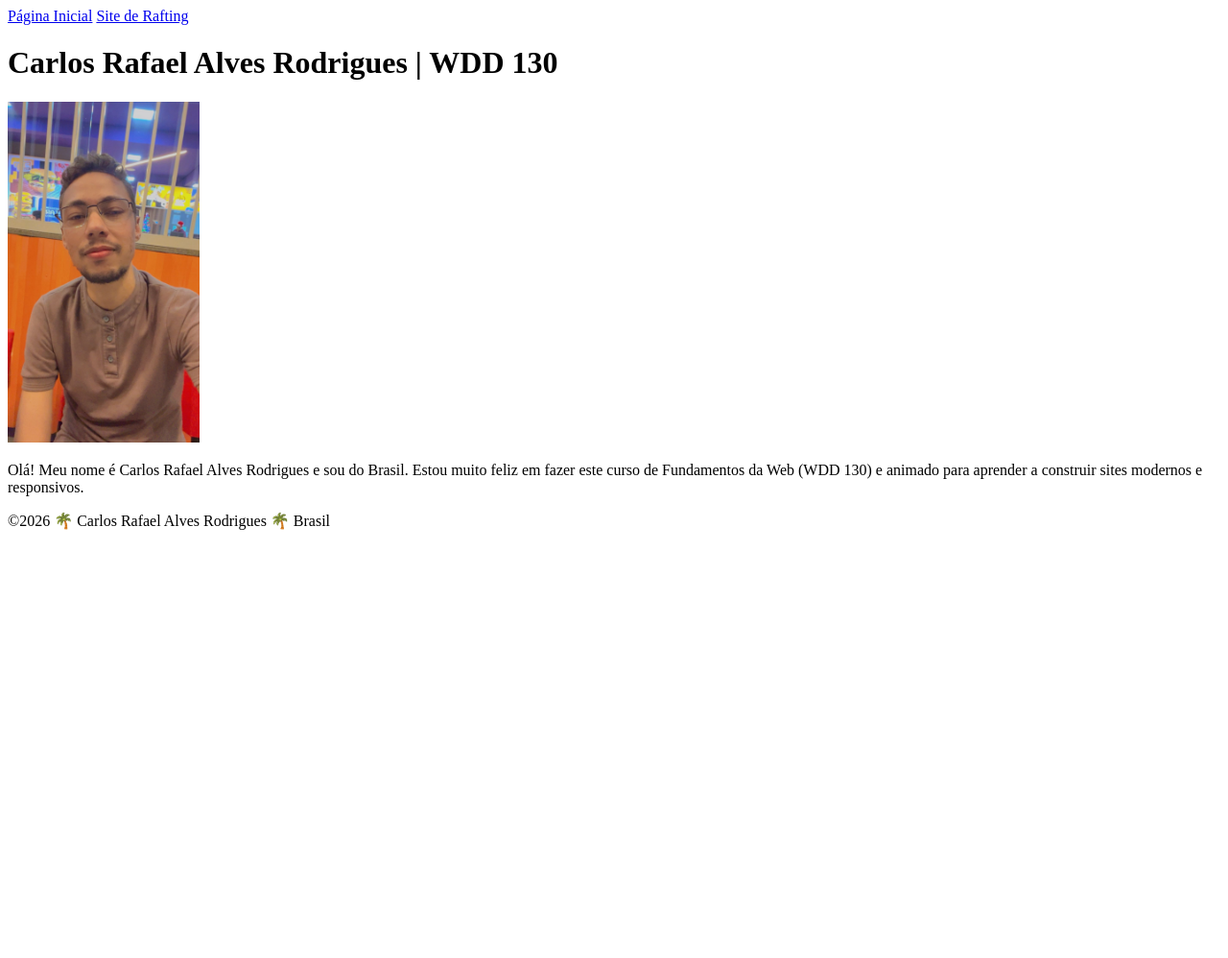
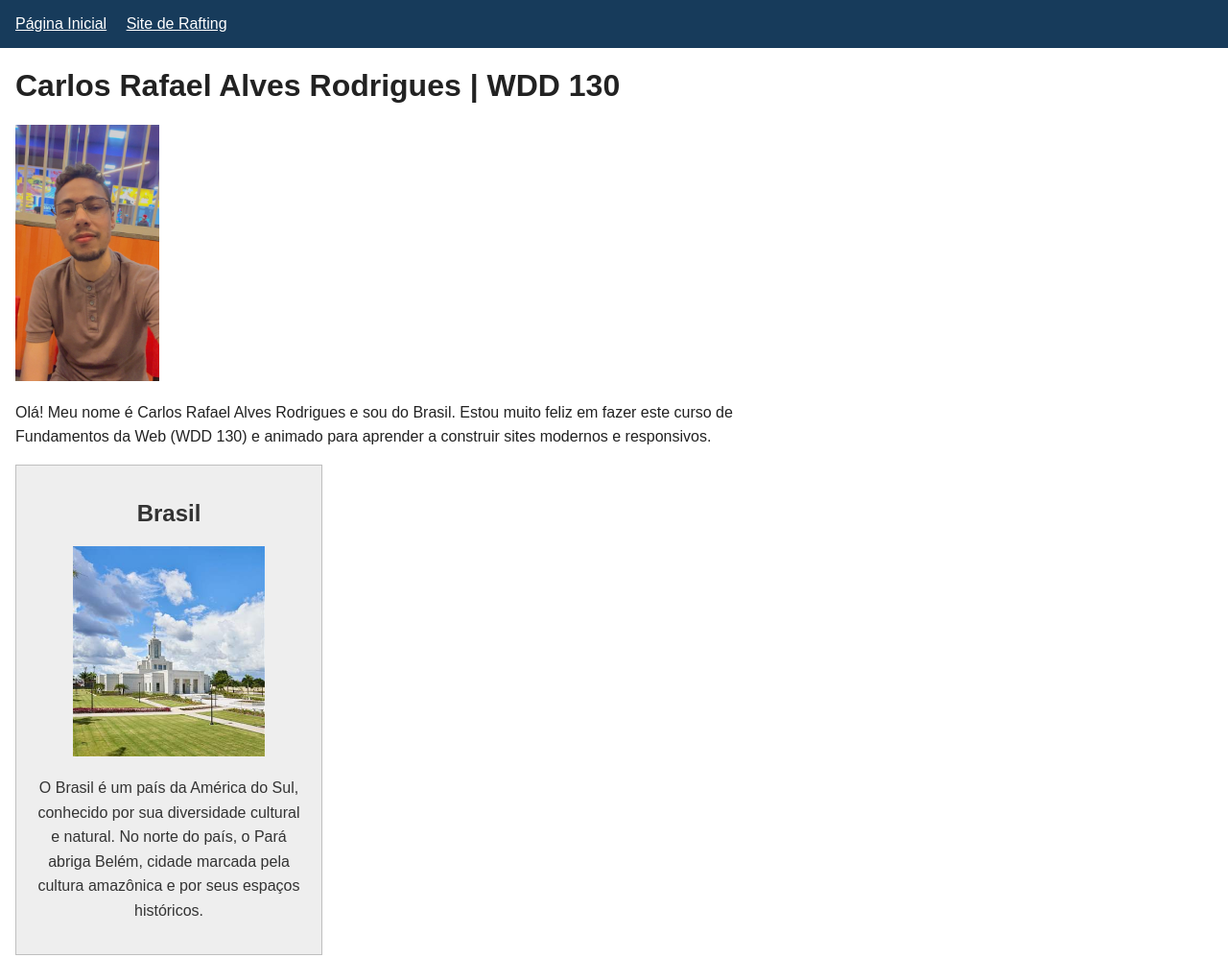
Before and after one commit to MestreOsires/wdd130, a plain HTML site: page index.html in a window 1280 px wide. Shown: the top 998 px of the page at 96% size. Before the commit the page ends 800 px from the top, so only its background shows below. Drawn offline with Linux system fonts and the light colour scheme.

Commit message:
Improve WDD130 homepage with Brazil sidebar

```diff
--- /dev/null
+++ b/estilos/estilos.css
@@ -0,0 +1,56 @@
+* {
+  box-sizing: border-box;
+}
+
+body {
+  margin: 0;
+  color: #222;
+  font-family: Arial, Helvetica, sans-serif;
+}
+
+nav {
+  padding: 1rem;
+  background-color: #173b5b;
+}
+
+nav a {
+  margin-right: 1rem;
+  color: #fff;
+}
+
+main {
+  max-width: 840px;
+  margin: 1rem;
+}
+
+main img {
+  width: 150px;
+  height: auto;
+}
+
+p {
+  padding: 0;
+  line-height: 1.6;
+}
+
+aside {
+  width: 20rem;
+  max-width: calc(100% - 2rem);
+  margin: 1rem;
+  border: 1px solid rgb(0 0 0 / 0.2);
+  padding: 1rem;
+  background-color: #eee;
+  color: #333;
+  text-align: center;
+}
+
+aside img {
+  width: 200px;
+  height: auto;
+}
+
+footer {
+  margin-top: 15px;
+  border-top: 1px solid #000;
+  text-align: center;
+}
--- a/index.html
+++ b/index.html
@@ -4,6 +4,9 @@
     <meta charset="utf-8">
     <meta name="viewport" content="width=device-width,initial-scale=1.0">
     <title>Carlos Rafael Alves Rodrigues | WDD 130</title>
+    <meta name="description" content="Página inicial de Carlos Rafael Alves Rodrigues para o curso WDD 130, com apresentação pessoal e estudos de desenvolvimento web.">
+    <meta name="author" content="Carlos Rafael Alves Rodrigues">
+    <link rel="stylesheet" href="estilos/estilos.css">
   </head>
   <body>
     <header>
@@ -17,6 +20,11 @@
       <img src="imagens/perfil.jpg" alt="Olá, meu nome é Carlos Rafael Alves Rodrigues" width="200">
       <p>Olá! Meu nome é Carlos Rafael Alves Rodrigues e sou do Brasil. Estou muito feliz em fazer este curso de Fundamentos da Web (WDD 130) e animado para aprender a construir sites modernos e responsivos.</p>
     </main>
+    <aside>
+      <h2>Brasil</h2>
+      <img src="imagens/para-brasil.jpg" alt="Templo de Belém, no Pará, cercado por jardins e palmeiras">
+      <p>O Brasil é um país da América do Sul, conhecido por sua diversidade cultural e natural. No norte do país, o Pará abriga Belém, cidade marcada pela cultura amazônica e por seus espaços históricos.</p>
+    </aside>
     <footer>
       <p>©2026 🌴 Carlos Rafael Alves Rodrigues 🌴 Brasil</p>
     </footer>
```
Also changed, not shown: imagens/para-brasil.jpg (added).
